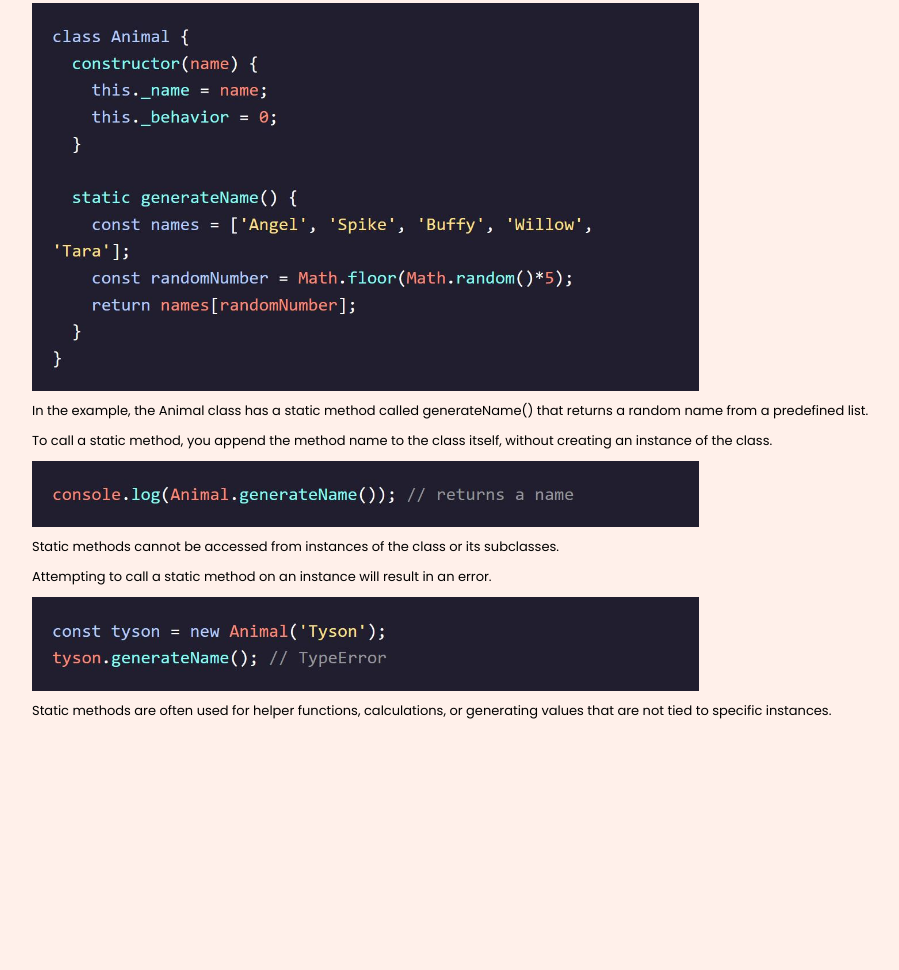
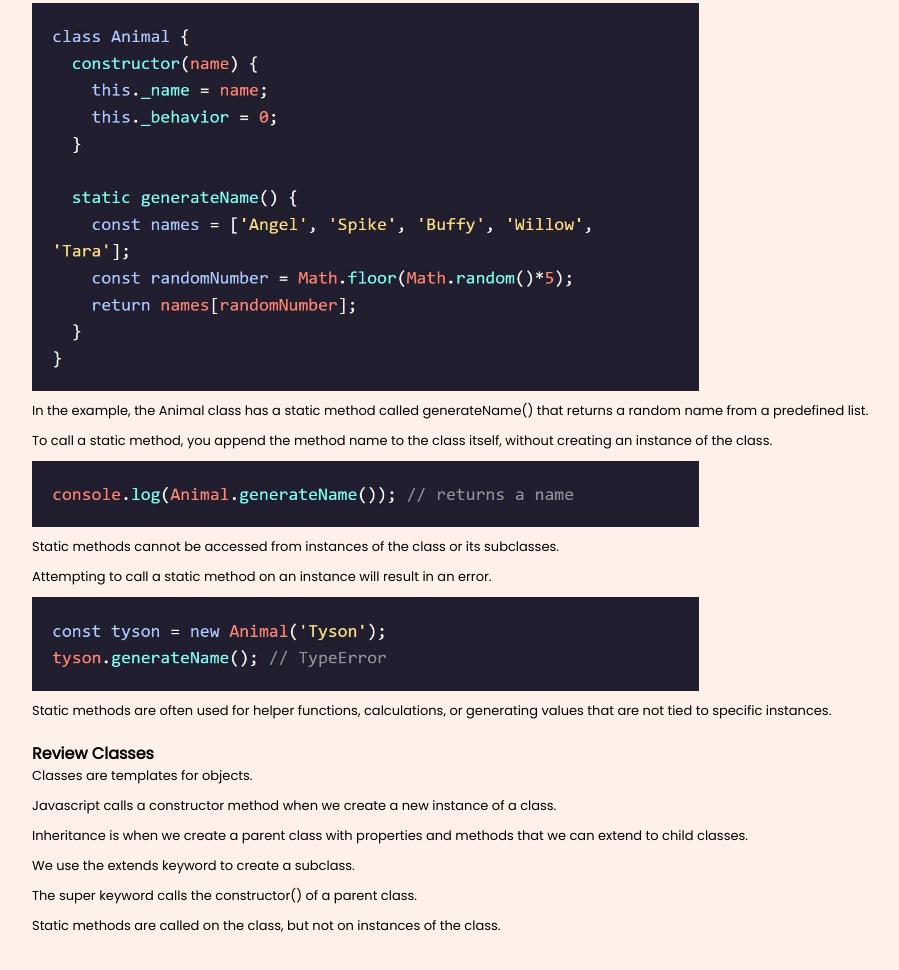
Before and after one commit to Nick-ODonoghue/codecademy-intermediate-javascript, a plain HTML site: page index.html in a window 1280 px wide. Shown: the part 10463-11433 px from the top of the page, without its empty margins (68-967 px from the left). Before the commit the page ends 11294 px from the top, so only its background shows below. Drawn offline with Linux system fonts and the light colour scheme.

Commit message:
added classes review section

```diff
--- a/index.html
+++ b/index.html
@@ -232,6 +232,19 @@
     </section>
 
     <section>
+      <h3>Review Classes</h3>
+      <ul>
+        <li>Classes are templates for objects.</li>
+        <li>Javascript calls a constructor method when we create a new instance of a class.</li>
+        <li>Inheritance is when we create a parent class with properties and methods that we can extend to child
+          classes.</li>
+        <li>We use the extends keyword to create a subclass.</li>
+        <li>The super keyword calls the constructor() of a parent class.</li>
+        <li>Static methods are called on the class, but not on instances of the class.</li>
+      </ul>
+    </section>
+
+    <section>
       <h3></h3>
       <ul>
         <li></li>
```
